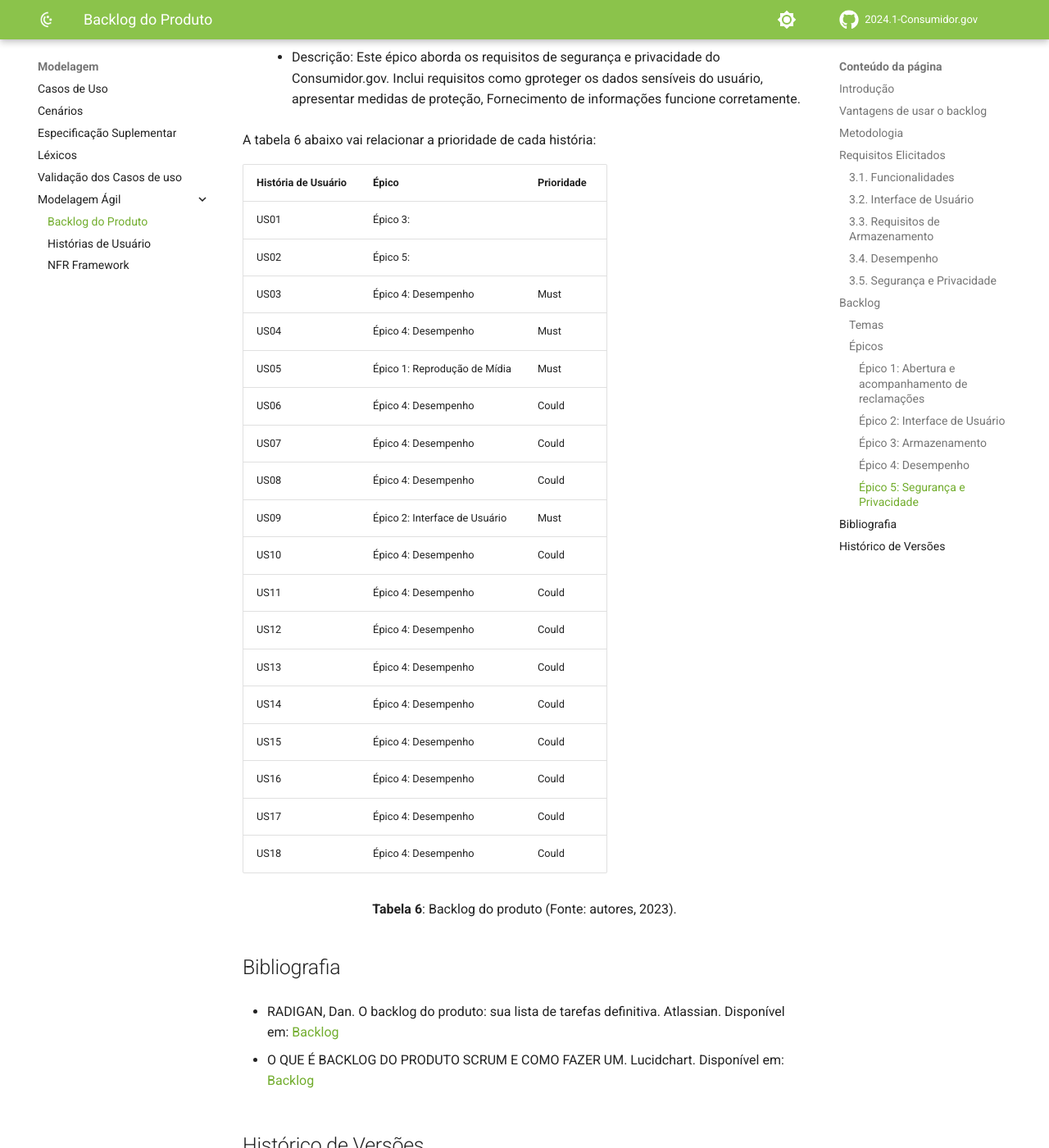
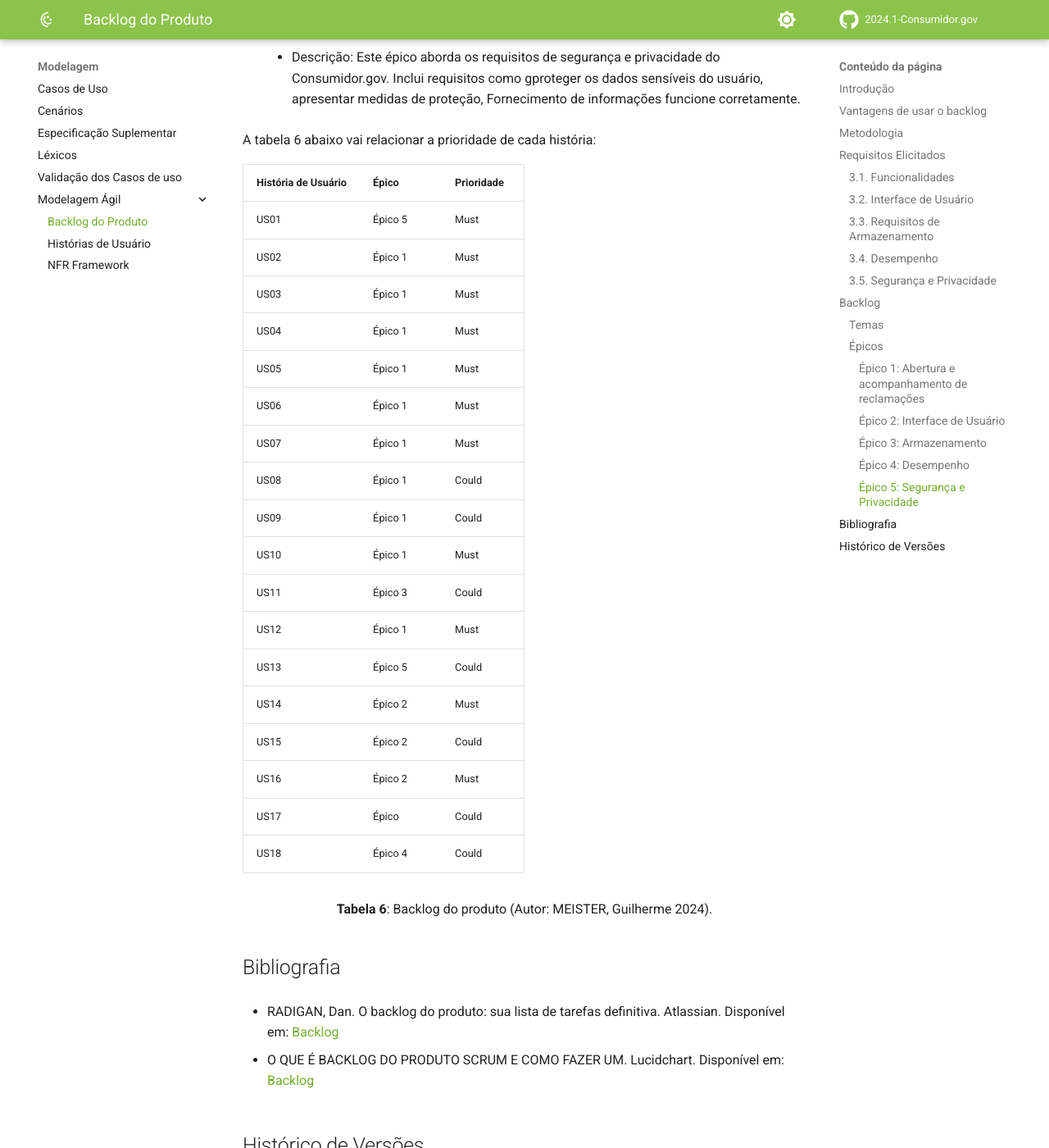
Before and after one commit to Requisitos-de-Software/2024.1-Grupo08, an MkDocs documentation site: the page built from docs/Modelagem/Modelagem Ágil/Backlog.md, in a window 1280 px wide and 1400 px high, scrolled down 4621 px. Shown: the whole window at 82% size. Built offline with MkDocs 1.6.1 and Material for MkDocs 9.7.7, drawn with Linux system fonts in a browser that asks for light colours; comment, search, counter and statistics services are not loaded; some of the changed text lies outside the part shown.

Commit message:
Update Backlog.md

```diff
--- a/docs/Modelagem/Modelagem Ágil/Backlog.md
+++ b/docs/Modelagem/Modelagem Ágil/Backlog.md
@@ -44,7 +44,7 @@
 | RE15 | Deve ser exibidos gráficos/indicadores relacionados aos dados sobre uma empresa (Tempo médio de resposta, confiabilidade, etc.). | [INT](https://requisitos-de-software.github.io/2024.1-Consumidor.gov/Elicita%C3%A7%C3%A3o/introspec/) |
 
 <div align="center">
-<p> <b>Tabela 1</b>: Funcionalidades (Autor: autores, 2024). </p>
+<p> <b>Tabela 1</b>: Funcionalidades (Autor: MEISTER, Guilherme 2024). </p>
 </div>
 
 ### 3.2. Interface de Usuário
@@ -56,7 +56,7 @@
 | RE20 | O aplicativo deve possuir uma interface de fácil compreensão. | [QUE](https://requisitos-de-software.github.io/2024.1-Consumidor.gov/Elicita%C3%A7%C3%A3o/Question%C3%A1rio/) |
 
 <div align="center">
-<p> <b>Tabela 2</b>: Interface de usuário (Autor: autores, 2024). </p>
+<p> <b>Tabela 2</b>: Interface de usuário (Autor: MEISTER, Guilherme 2024). </p>
 </div>
 
 ### 3.3. Requisitos de Armazenamento
@@ -66,7 +66,7 @@
 | RE09 | O aplicativo deve ocupar um espaço de armazenamento razoável.            | [INT](https://requisitos-de-software.github.io/2024.1-Consumidor.gov/Elicita%C3%A7%C3%A3o/introspec/) |
 
 <div align="center">
-<p> <b>Tabela 3</b>: Requisitos de Armazenamento (Autor: autores, 2024). </p>
+<p> <b>Tabela 3</b>: Requisitos de Armazenamento (Autor: MEISTER, Guilherme 2024). </p>
 </div>
 
 ### 3.4. Desempenho
@@ -77,7 +77,7 @@
 | RE16 | O aplicativo deve ter uma boa performance e velocidade. | [QUE](https://requisitos-de-software.github.io/2024.1-Consumidor.gov/Elicita%C3%A7%C3%A3o/Question%C3%A1rio/) |
 
 <div align="center">
-<p> <b>Tabela 4</b>: Desempenho (Autor: autores, 2024). </p>
+<p> <b>Tabela 4</b>: Desempenho (Autor: MEISTER, Guilherme 2024). </p>
 </div>
 
 ### 3.5. Segurança e Privacidade
@@ -90,7 +90,7 @@
 | RE34 | Risco de violação de privacidade do usuário e coleta de dados invasiva. | [ADD](https://requisitos-de-software.github.io/2024.1-Consumidor.gov/Elicita%C3%A7%C3%A3o/analiseDoc/) |
 
 <div align="center">
-<p> <b>Tabela 5</b>: Segurança e Privacidade (Autor: autores, 2024). </p>
+<p> <b>Tabela 5</b>: Segurança e Privacidade (Autor: MEISTER, Guilherme 2024). </p>
 </div>
 
 ## Backlog
@@ -144,28 +144,28 @@
 A tabela 6 abaixo vai relacionar a prioridade de cada história:
 
 | História de Usuário | Épico                  | Prioridade |
-|--------------------|------------------------|----------------------------------------|
-| US01               | Épico 3:  |        |
-| US02               | Épico 5:  |        |
-| US03               | Épico 4: Desempenho    | Must       |
-| US04               | Épico 4: Desempenho    | Must       |
-| US05               | Épico 1: Reprodução de Mídia | Must  |
-| US06               | Épico 4: Desempenho    | Could      |
-| US07               | Épico 4: Desempenho    | Could      |
-| US08               | Épico 4: Desempenho    | Could      |
-| US09               | Épico 2: Interface de Usuário | Must |
-| US10               | Épico 4: Desempenho    | Could      |
-| US11               | Épico 4: Desempenho    | Could      |
-| US12               | Épico 4: Desempenho    | Could      |
-| US13               | Épico 4: Desempenho    | Could      |
-| US14               | Épico 4: Desempenho    | Could      |
-| US15               | Épico 4: Desempenho    | Could      |
-| US16               | Épico 4: Desempenho    | Could      |
-| US17               | Épico 4: Desempenho    | Could      |
-| US18               | Épico 4: Desempenho    | Could      |
+|--------------------|------------------------------------------------------|--------------------------------------------------------------------------------|
+| US01               | Épico 5 |   Must |
+| US02               | Épico 1 |  Must      |
+| US03               | Épico 1  | Must       |
+| US04               | Épico 1  | Must       |
+| US05               | Épico 1 | Must  |
+| US06               | Épico 1   | Must      |
+| US07               | Épico 1  | Must      |
+| US08               | Épico 1   | Could      |
+| US09               | Épico 1 | Could |
+| US10               | Épico 1  | Must      |
+| US11               | Épico 3   | Could      |
+| US12               | Épico 1  | Must     |
+| US13               | Épico 5   | Could      |
+| US14               | Épico 2   | Must      |
+| US15               | Épico 2   | Could      |
+| US16               | Épico 2   | Must      |
+| US17               | Épico    | Could      |
+| US18               | Épico 4   | Could      |
 
 <div align="center">
-<p> <b>Tabela 6</b>: Backlog do produto (Fonte: autores, 2023). </p>
+<p> <b>Tabela 6</b>: Backlog do produto (Autor: MEISTER, Guilherme 2024). </p>
 </div>
 
 
```
